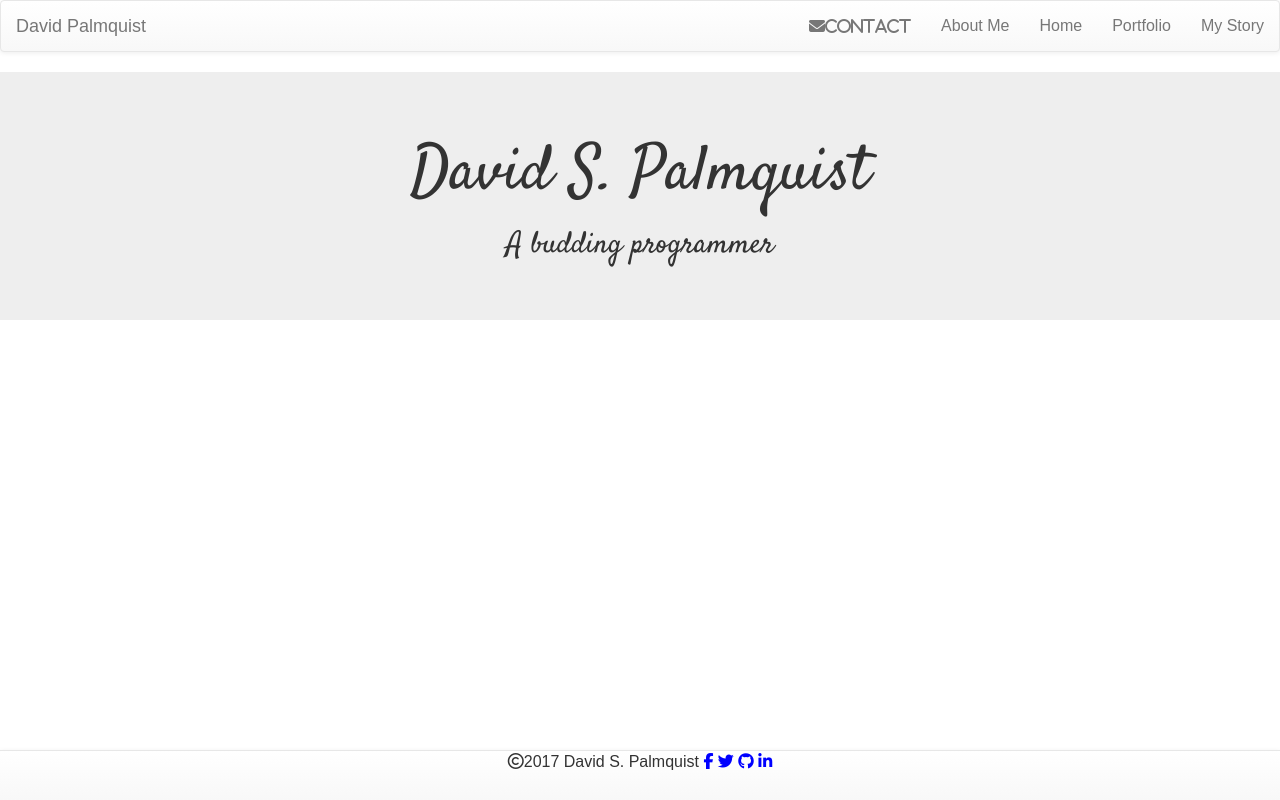
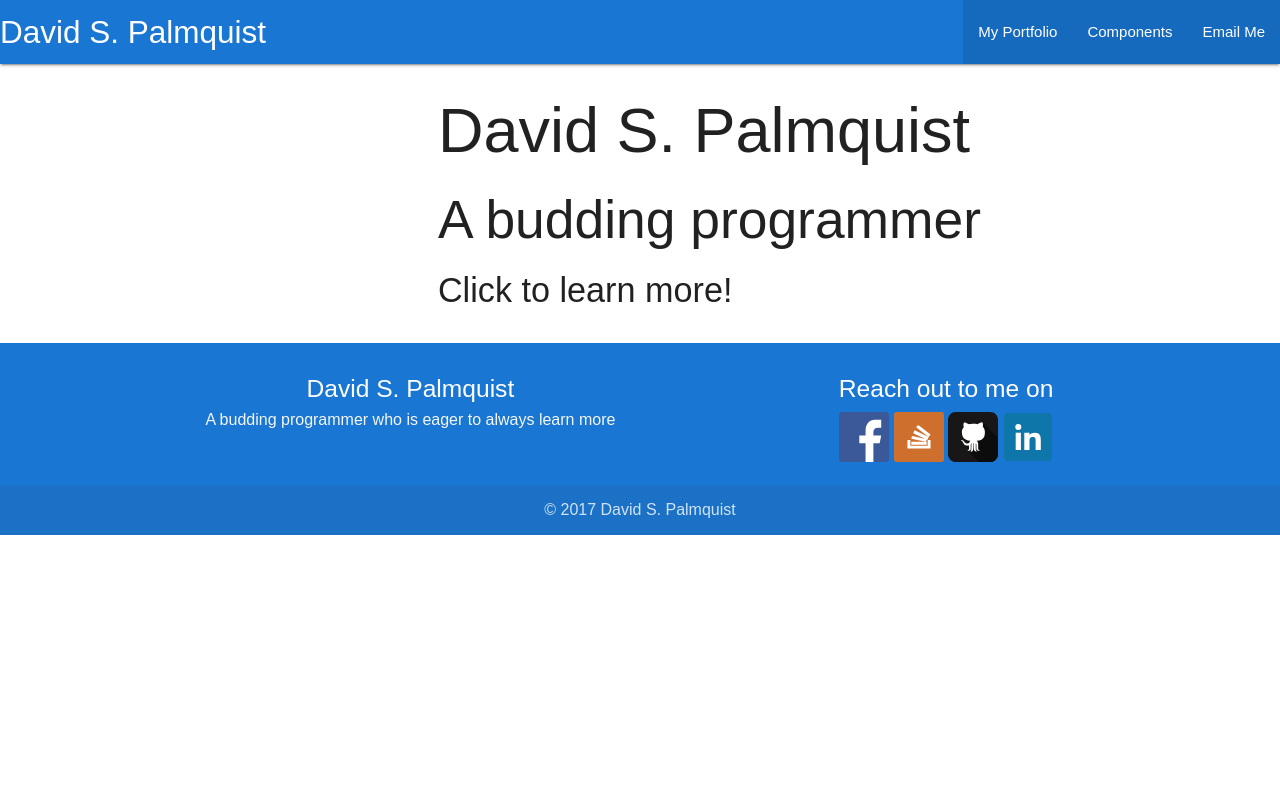
Before and after one commit to dpalmquist84/DavidSPalmquist, a plain HTML site: page index.html in a window 1280 px wide. Drawn offline with nearby package versions, Linux system fonts and the light colour scheme.

Commit message:
changed to materialize from bootstrap

```diff
--- a/assets/css/portfolio.css
+++ b/assets/css/portfolio.css
@@ -31,3 +31,8 @@ img{
 	height: 400px;
 	width: 400px;
 }
+
+.social{
+    width: 50px;
+    height: 50px;
+}
--- a/assets/javascript/script.js
+++ b/assets/javascript/script.js
@@ -0,0 +1,10 @@
+$(document).ready(function(){
+
+$(".aboutMe").on("click", function(){
+  window.location = "portfolio.html";
+
+
+});
+
+
+});
--- a/index.html
+++ b/index.html
@@ -6,10 +6,8 @@
 
   <link rel="stylesheet" type="text/css" href="./assets/css/reset.css">
   <!-- Latest compiled and minified CSS -->
-  <link rel="stylesheet" href="https://maxcdn.bootstrapcdn.com/bootstrap/3.3.7/css/bootstrap.min.css" integrity="sha384-BVYiiSIFeK1dGmJRAkycuHAHRg32OmUcww7on3RYdg4Va+PmSTsz/K68vbdEjh4u" crossorigin="anonymous">
-
-  <!-- Optional theme -->
-  <link rel="stylesheet" href="https://maxcdn.bootstrapcdn.com/bootstrap/3.3.7/css/bootstrap-theme.min.css" integrity="sha384-rHyoN1iRsVXV4nD0JutlnGaslCJuC7uwjduW9SVrLvRYooPp2bWYgmgJQIXwl/Sp" crossorigin="anonymous">
+  <link rel="stylesheet" href="https://cdnjs.cloudflare.com/ajax/libs/materialize/0.100.0/css/materialize.min.css">
+   <script src="https://cdnjs.cloudflare.com/ajax/libs/materialize/0.100.0/js/materialize.min.js"></script>
 
   <link rel="stylesheet" type="text/css" href="./assets/css/style.css">
 
@@ -29,53 +27,51 @@
 
 <body>
 
-	<nav class="navbar navbar-default">
-  <div class="container-fluid">
-    <!-- Brand and toggle get grouped for better mobile display -->
-    <div class="navbar-header">
-      <button type="button" class="navbar-toggle collapsed" data-toggle="collapse" data-target="#bs-example-navbar-collapse-1" aria-expanded="false">
-        <span class="sr-only">Toggle navigation</span>
-        <span class="icon-bar"></span>
-        <span class="icon-bar"></span>
-        <span class="icon-bar"></span>
-      </button>
-      <a class="navbar-brand" href="aboutme.html">David Palmquist</a>
+  <nav>
+    <div class="nav-wrapper blue darken-2">
+      <a href="aboutMe.html" class="brand-logo active">David S. Palmquist</a>
+      <ul id="nav-mobile" class="right hide-on-med-and-down">
+        <li class="active"><a href="portfolio.html">My Portfolio</a></li>
+        <li class="active"><a href="myStory.html">Components</a></li>
+        <li class="active"><a href="mailto:dpalmquist84@gmail.com">Email Me</a></li>
+      </ul>
     </div>
-
-    <!-- Collect the nav links, forms, and other content for toggling -->
-      <form class="navbar-form navbar-left">
-        <div class="form-group">
-
-        </div>
-
-      </form>
-      <ul class="nav navbar-nav navbar-right">
-        <li><a href="mailto:dpalquist84@gmail.com" class="fa fa-envelope">Contact</a></li>
-        <li><a href="aboutme.html">About Me</a></li>
-        <li><a href="index.html">Home</a></li>
-        <li><a href="portfolio.html">Portfolio</a></li>
-        <li><a href="myStory.html">My Story</a></li>
-       </ul>
-    </div><!-- /.navbar-collapse -->
-  </div><!-- /.container-fluid -->
-</nav>
+  </nav>
 
 
-<div class="jumbotron">
- <h1>David S. Palmquist</h1>
-   <h2>A budding programmer</h2>
+<div class="row">
+  <div class="col l6 offset-l4">
+ <h1 class="aboutMe">David S. Palmquist</h1>
+   <h2 class="aboutMe">A budding programmer</h2>
+    <h4 class="aboutMe">Click to learn more!</h4>
+  </div>
 </div>
 
-<nav class="navbar navbar-default navbar-fixed-bottom">
-  <div class="container-fluid">
-   <footer><i class="fa fa-copyright" aria-hidden="true"></i>2017 David S. Palmquist
-<a href="https://www.facebook.com/david.palmquist.3?ref=bookmarks" class="fa fa-facebook" style="color:blue"></a>
-<a href="https://twitter.com/DavidPalmquist" class="fa fa-twitter" style="color:blue"></a>
-<a href="https://github.com/dpalmquist84" class="fa fa-github" style="color:blue"></a>
-<a href="https://www.linkedin.com/in/dpalmquist/" class="fa fa-linkedin" style="color:blue"></a>
-</footer>
-</div>
-</nav>
+        <footer class="page-footer blue darken-2">
+          <div class="container">
+            <div class="row">
+              <div class="col l6 s12">
+                <h5 class="white-text">David S. Palmquist</h5>
+                <p class="grey-text text-lighten-4">A budding programmer who is eager to always learn more</p>
+              </div>
+              <div class="col l4 offset-l2 s12">
+                <h5 class="white-text">Reach out to me on </h5>
+                <ul>
+                  <a class="grey-text text-lighten-3" href="https://www.facebook.com/david.palmquist.3"><img src="./assets/images/Facebook.svg" width=50px alt="facebook"></a>
+                  <a href="https://stackoverflow.com/users/7988158/dpalmquist" ><img src="./assets/images/stackoverflow.svg" width=50px alt="stackoverflow"></a>
+                  <a href="https://github.com/dpalmquist84"><img src="./assets/images/github.svg" width=50px alt="github"></a>
+                   <a href="https://www.linkedin.com/in/dpalmquist/"><img src="./assets/images/LinkedIn.svg" width=50px alt="linkedin"></a>
+                </ul>
+              </div>
+            </div>
+          </div>
+          <div class="footer-copyright">
+            <div class="container">
+            © 2017 David S. Palmquist
+
+            </div>
+          </div>
+        </footer>
 
 <script src="./assets/javascript/script.js">
 </script>
```
Also changed, not shown: portfolio.html (+50 -48 lines).
